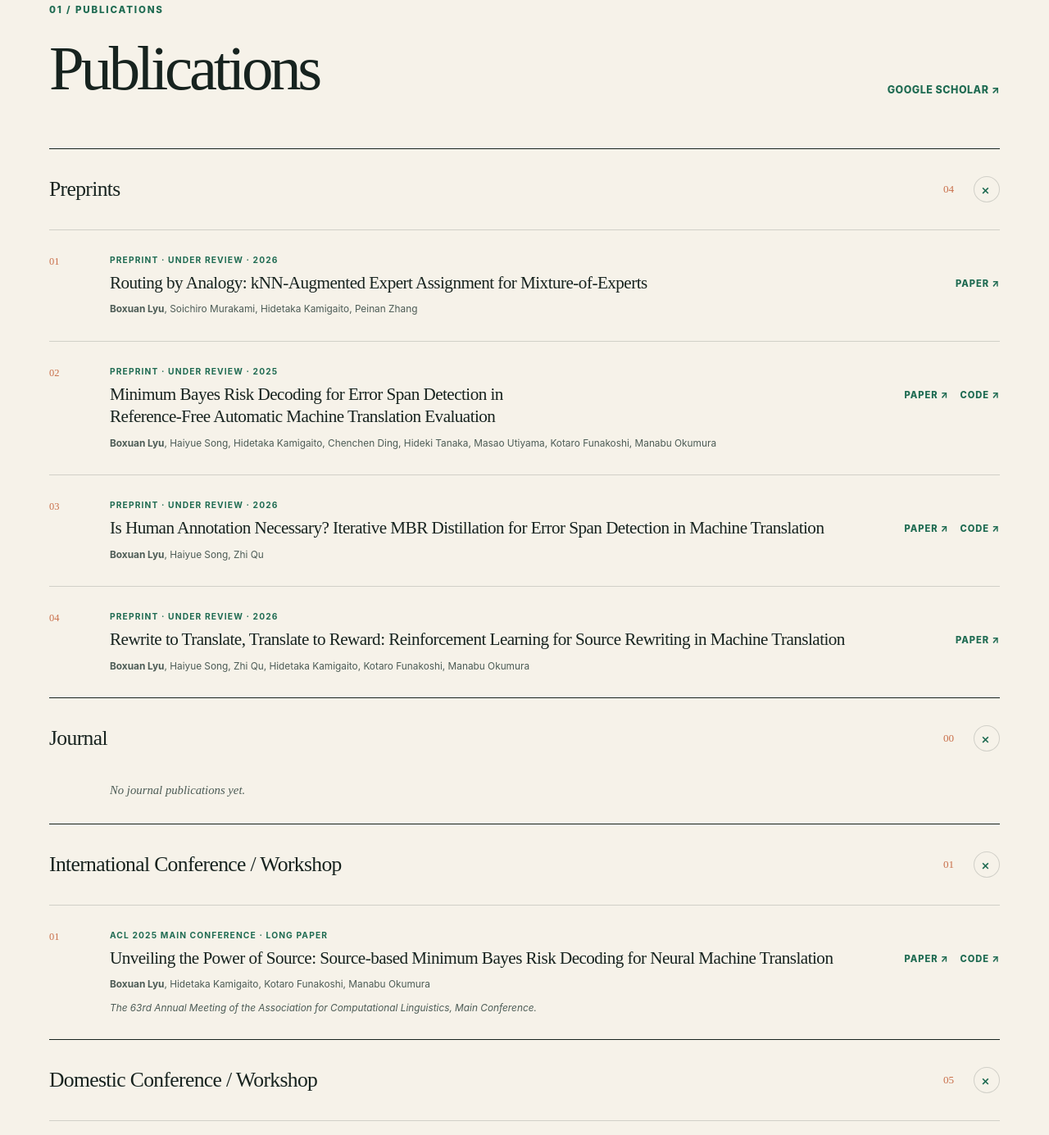
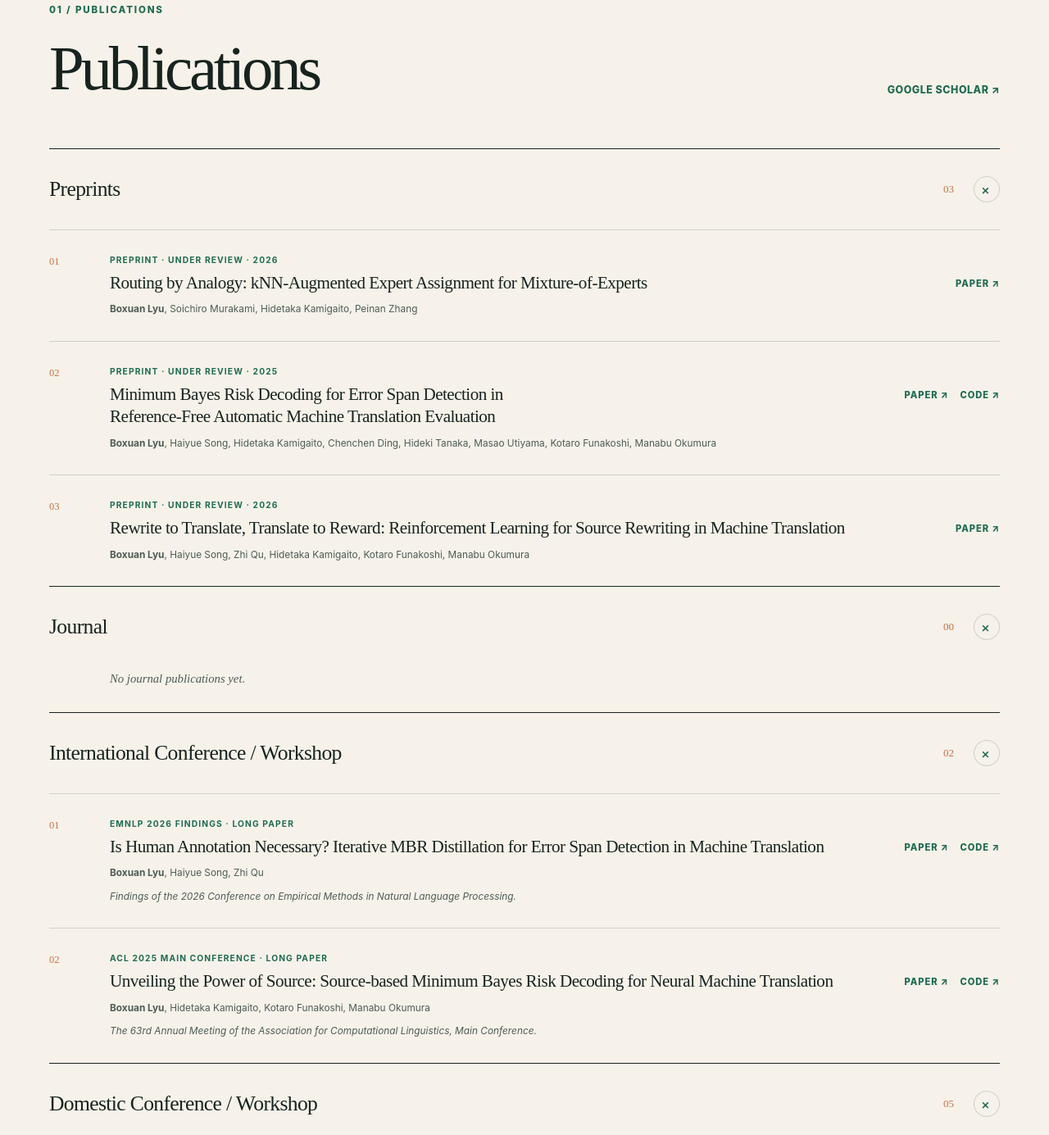
Before and after one commit to boxuan-lyu/boxuan-lyu.github.io, a plain HTML site: page index.html in a window 1280 px wide. Shown: the part 655-2040 px from the top of the page at 82% size. Drawn offline with Linux system fonts and the light colour scheme; no server answers.

Commit message:
Update EMNLP 2026 publication

```diff
--- a/index.html
+++ b/index.html
@@ -114,7 +114,7 @@
             <details class="publication-group" open>
               <summary>
                 <span class="group-title">Preprints</span>
-                <span class="group-count">04</span>
+                <span class="group-count">03</span>
                 <span class="group-toggle" aria-hidden="true">+</span>
               </summary>
               <div class="publication-list">
@@ -147,19 +147,6 @@
                   <div class="publication-index">03</div>
                   <div>
                     <p class="publication-venue">Preprint · Under review · 2026</p>
-                    <h3>Is Human Annotation Necessary? Iterative MBR Distillation for Error Span Detection in Machine Translation</h3>
-                    <p><strong>Boxuan Lyu</strong>, Haiyue Song, Zhi Qu</p>
-                  </div>
-                  <div class="publication-actions">
-                    <a href="https://arxiv.org/abs/2603.12983" target="_blank" rel="noreferrer">Paper ↗</a>
-                    <a href="https://github.com/boxuan-lyu/MBR-ESD" target="_blank" rel="noreferrer">Code ↗</a>
-                  </div>
-                </article>
-
-                <article class="publication-row">
-                  <div class="publication-index">04</div>
-                  <div>
-                    <p class="publication-venue">Preprint · Under review · 2026</p>
                     <h3>Rewrite to Translate, Translate to Reward: Reinforcement Learning for Source Rewriting in Machine Translation</h3>
                     <p><strong>Boxuan Lyu</strong>, Haiyue Song, Zhi Qu, Hidetaka Kamigaito, Kotaro Funakoshi, Manabu Okumura</p>
                   </div>
@@ -182,12 +169,26 @@
             <details class="publication-group" open>
               <summary>
                 <span class="group-title">International Conference / Workshop</span>
-                <span class="group-count">01</span>
+                <span class="group-count">02</span>
                 <span class="group-toggle" aria-hidden="true">+</span>
               </summary>
               <div class="publication-list">
                 <article class="publication-row">
                   <div class="publication-index">01</div>
+                  <div>
+                    <p class="publication-venue">EMNLP 2026 Findings · Long Paper</p>
+                    <h3>Is Human Annotation Necessary? Iterative MBR Distillation for Error Span Detection in Machine Translation</h3>
+                    <p><strong>Boxuan Lyu</strong>, Haiyue Song, Zhi Qu</p>
+                    <p class="publication-note">Findings of the 2026 Conference on Empirical Methods in Natural Language Processing.</p>
+                  </div>
+                  <div class="publication-actions">
+                    <a href="https://arxiv.org/abs/2603.12983" target="_blank" rel="noreferrer">Paper ↗</a>
+                    <a href="https://github.com/boxuan-lyu/MBR-ESD" target="_blank" rel="noreferrer">Code ↗</a>
+                  </div>
+                </article>
+
+                <article class="publication-row">
+                  <div class="publication-index">02</div>
                   <div>
                     <p class="publication-venue">ACL 2025 Main Conference · Long Paper</p>
                     <h3>Unveiling the Power of Source: Source-based Minimum Bayes Risk Decoding for Neural Machine Translation</h3>
```
